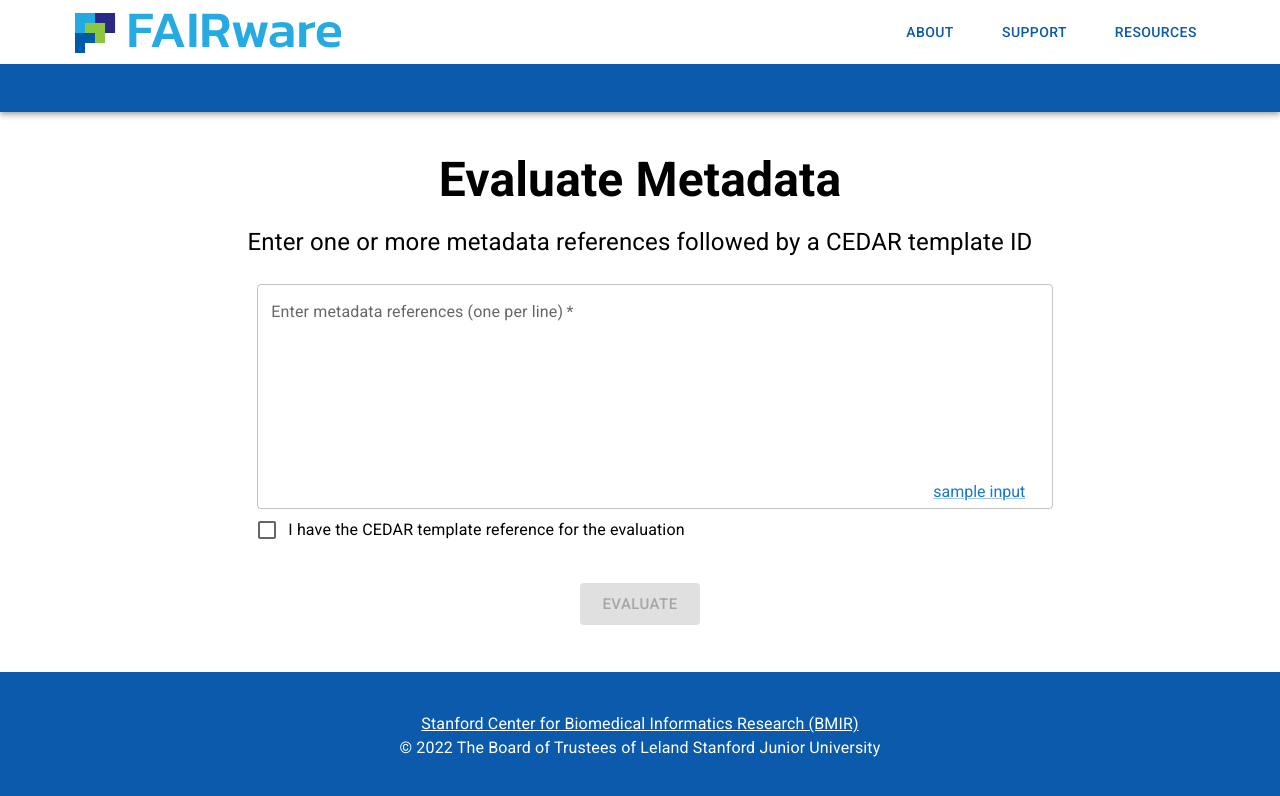
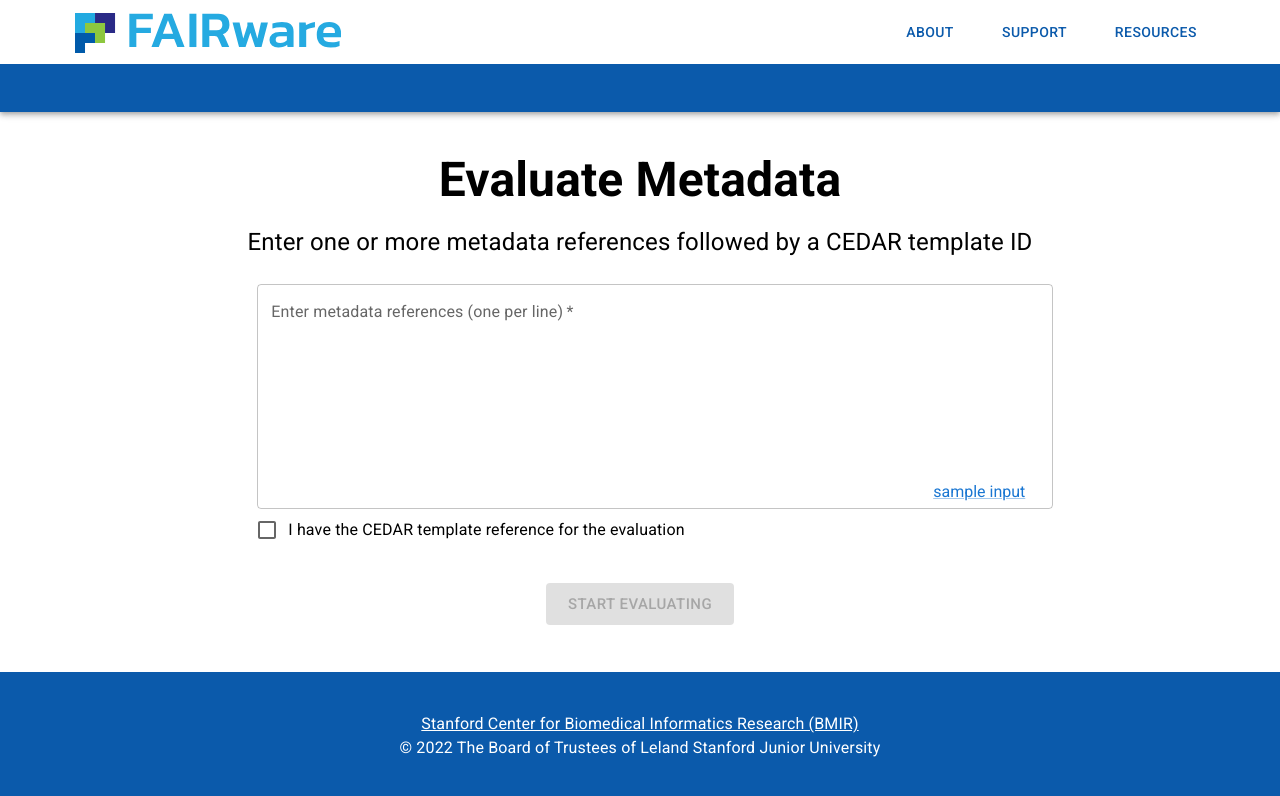
Before and after one commit to metadatacenter/fairware-workbench-ui, a React (Create React App) app: page /EvaluateMetadata in a window 1280 px wide. Shown: the top 796 px of the page. Built offline with nearby package versions, Linux system fonts and the light colour scheme.

Commit message:
fix: Rename the button

```diff
--- a/src/components/routes/EvaluateMetadata.js
+++ b/src/components/routes/EvaluateMetadata.js
@@ -174,13 +174,13 @@ export default function EvaluateMetadata() {
                 </div>
                 <div style={{width: "100%", textAlign: "center", margin: "3vh auto"}}>
                     <div id={"evaluateButton"} hidden={evaluating}>
-                        <Button
-                            disabled={metadataUris.trim().length === 0}
-                            onClick={handleStartEvaluateButtonClick}
-                            className={"generalButton"}
-                            variant={"contained"}
-                            size={"large"}>
-                            Evaluate</Button>
+                        <Button disabled={metadataUris.trim().length === 0}
+                                onClick={handleStartEvaluateButtonClick}
+                                className={"generalButton"}
+                                variant={"contained"}
+                                size={"large"}>
+                            Start Evaluating
+                        </Button>
                     </div>
                     <div className={"evaluateMetadata"}>
                         <div className={"progressIndicator"}>
--- a/src/components/routes/alignment/AlignFields.js
+++ b/src/components/routes/alignment/AlignFields.js
@@ -182,7 +182,7 @@ export default function AlignFields() {
                             className={"generalButton"}
                             variant={"contained"}
                             size={"large"}>
-                        View Report
+                        View Evaluation Report
                     </Button>
                 </div>
                 <div className={"evaluateMetadata"}>
```
